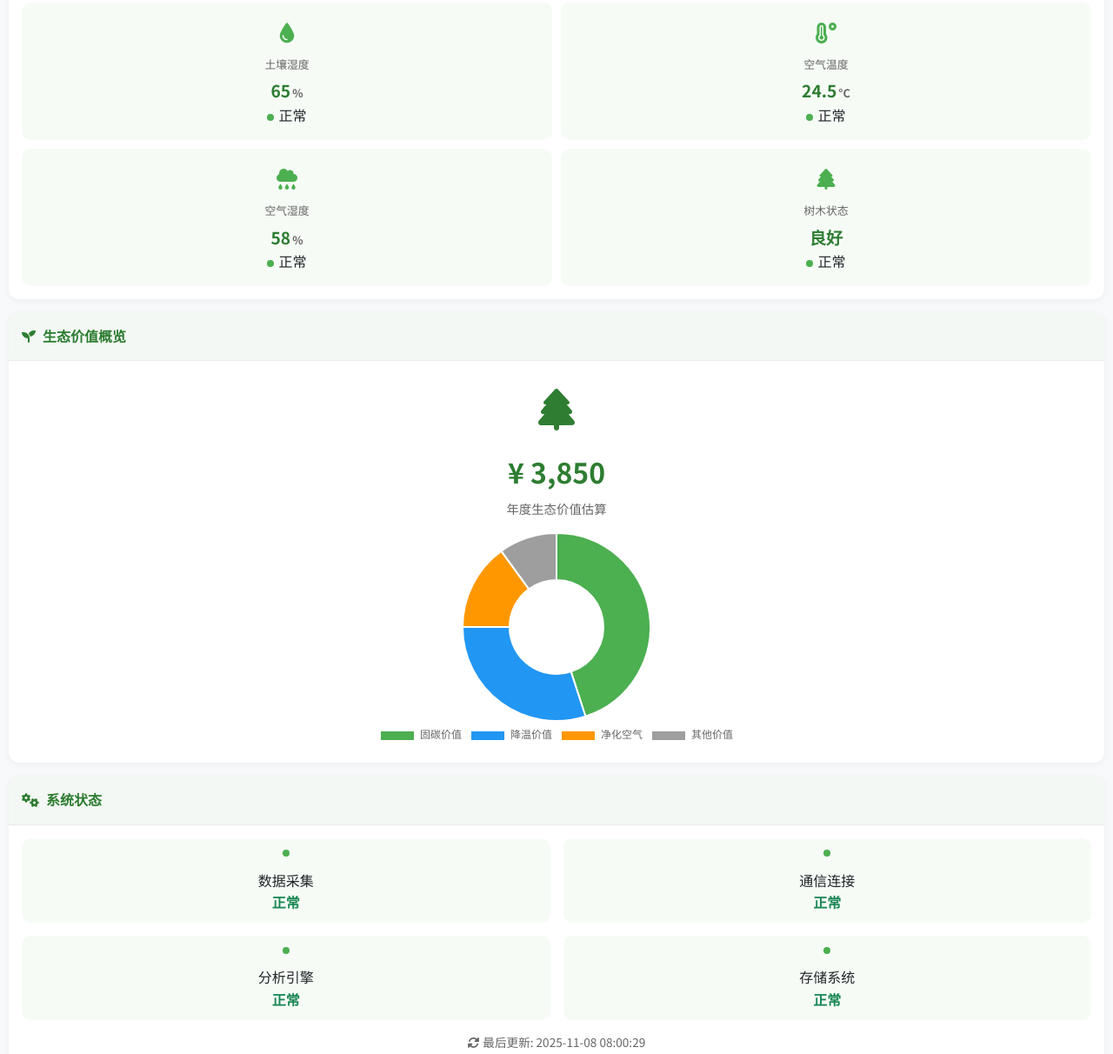
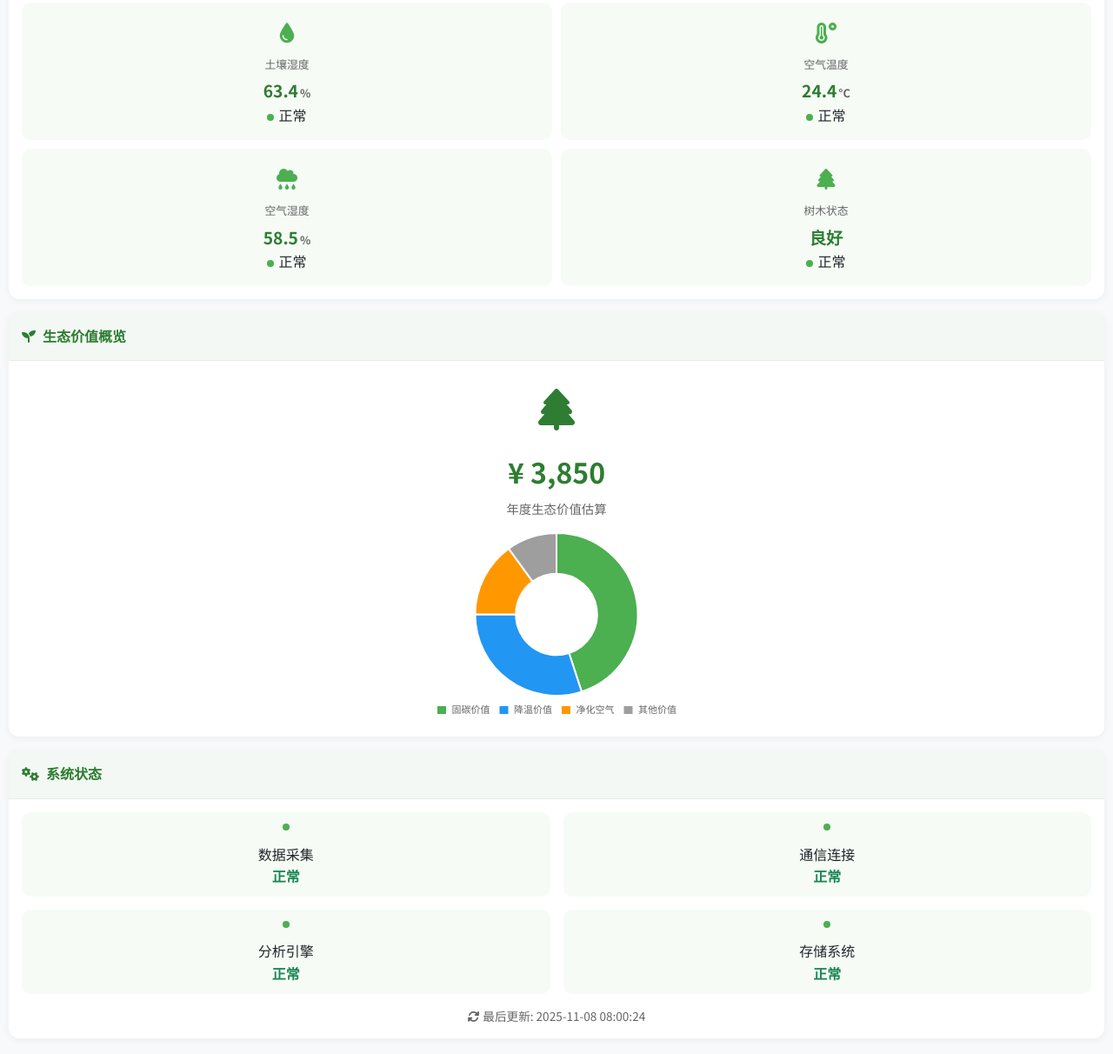
Before and after one commit to wdr-blip/tree-health, a plain HTML site: page index.html in a window 1280 px wide. Shown: the part 597-1809 px from the top of the page at 87% size. Drawn offline with nearby package versions, Linux system fonts and the light colour scheme.

Commit message:
Update index.html

```diff
--- a/index.html
+++ b/index.html
@@ -3,7 +3,7 @@
 
 <head>
     <meta charset="UTF-8">
-    <meta name="viewport" content="width=device-width, initial-scale=1.0">
+    <meta name="viewport" content="width=device-width, initial-scale=1.0, maximum-scale=1.0, user-scalable=no">
     <title>树联网 - 健康监测与生态价值评估系统</title>
     <link href="https://cdn.jsdelivr.net/npm/bootstrap@5.3.0-alpha1/dist/css/bootstrap.min.css" rel="stylesheet">
     <link rel="stylesheet" href="https://cdnjs.cloudflare.com/ajax/libs/font-awesome/6.0.0/css/all.min.css">
@@ -31,6 +31,7 @@
             background-color: var(--light-bg);
             color: var(--text-color);
             line-height: 1.6;
+            padding-bottom: 20px;
         }
 
         .container {
@@ -83,10 +84,23 @@
         .page {
             display: none;
             padding: 15px 0 30px;
+            animation: fadeIn 0.5s ease;
         }
 
         .page.active {
             display: block;
+        }
+
+        @keyframes fadeIn {
+            from {
+                opacity: 0;
+                transform: translateY(10px);
+            }
+
+            to {
+                opacity: 1;
+                transform: translateY(0);
+            }
         }
 
         .header {
@@ -306,8 +320,9 @@
         /* 图表容器 */
         .chart-container {
             position: relative;
-            height: 250px;
+            height: 220px;
             width: 100%;
+            margin: 0 auto;
         }
 
         /* 脉冲动画 */
@@ -332,6 +347,21 @@
         /* 底部安全区域 */
         .safe-area {
             height: 20px;
+        }
+
+        /* 数据更新动画 */
+        .data-update {
+            animation: dataFlash 0.5s ease;
+        }
+
+        @keyframes dataFlash {
+            0% {
+                background-color: rgba(76, 175, 80, 0.2);
+            }
+
+            100% {
+                background-color: transparent;
+            }
         }
     </style>
 </head>
@@ -375,28 +405,28 @@
                 <div class="col-6">
                     <div class="kpi-card">
                         <div class="icon"><i class="fas fa-leaf"></i></div>
-                        <div class="value" id="healthScore">--</div>
+                        <div class="value" id="healthScore">86</div>
                         <div class="label">健康评分</div>
                     </div>
                 </div>
                 <div class="col-6">
                     <div class="kpi-card">
                         <div class="icon"><i class="fas fa-wind"></i></div>
-                        <div class="value" id="carbonValue">--</div>
+                        <div class="value" id="carbonValue">12.5</div>
                         <div class="label">固碳量(kg)</div>
                     </div>
                 </div>
                 <div class="col-6">
                     <div class="kpi-card">
                         <div class="icon"><i class="fas fa-temperature-low"></i></div>
-                        <div class="value" id="coolingEffect">--</div>
+                        <div class="value" id="coolingEffect">2.5</div>
                         <div class="label">降温效果(°C)</div>
                     </div>
                 </div>
                 <div class="col-6">
                     <div class="kpi-card">
                         <div class="icon"><i class="fas fa-tree"></i></div>
-                        <div class="value" id="treeState">--</div>
+                        <div class="value" id="treeState">良好</div>
                         <div class="label">树木状态</div>
                     </div>
                 </div>
@@ -413,27 +443,26 @@
                         <div class="value-card">
                             <div class="icon"><i class="fas fa-tint"></i></div>
                             <div class="label">土壤湿度</div>
-                            <div class="value"><span id="soilMoisture">--</span><span class="unit">%</span>
-                            </div>
-                            <div class="status-indicator status-normal"></div><span id="soilLevelLabel">--</span>
+                            <div class="value"><span id="soilMoisture">65</span><span class="unit">%</span></div>
+                            <div class="status-indicator status-normal"></div><span id="soilLevelLabel">正常</span>
                         </div>
                         <div class="value-card">
                             <div class="icon"><i class="fas fa-temperature-high"></i></div>
                             <div class="label">空气温度</div>
-                            <div class="value"><span id="airTemp">--</span><span class="unit">°C</span></div>
-                            <div class="status-indicator status-normal"></div><span id="airStatus">--</span>
+                            <div class="value"><span id="airTemp">24.5</span><span class="unit">°C</span></div>
+                            <div class="status-indicator status-normal"></div><span id="airStatus">正常</span>
                         </div>
                         <div class="value-card">
                             <div class="icon"><i class="fas fa-cloud-rain"></i></div>
                             <div class="label">空气湿度</div>
-                            <div class="value"><span id="airHumi">--</span><span class="unit">%</span></div>
-                            <div class="status-indicator status-normal"></div><span id="airHumiLabel">--</span>
+                            <div class="value"><span id="airHumi">58</span><span class="unit">%</span></div>
+                            <div class="status-indicator status-normal"></div><span id="airHumiLabel">正常</span>
                         </div>
                         <div class="value-card">
                             <div class="icon"><i class="fas fa-tree"></i></div>
                             <div class="label">树木状态</div>
-                            <div class="value"><span id="treeStateCard">--</span></div>
-                            <div class="status-indicator status-normal"></div><span id="treeStateLabel">--</span>
+                            <div class="value"><span id="treeStateCard">良好</span></div>
+                            <div class="status-indicator status-normal"></div><span id="treeStateLabel">正常</span>
                         </div>
                     </div>
                 </div>
@@ -511,38 +540,38 @@
                         <div class="value-card">
                             <div class="icon"><i class="fas fa-tint"></i></div>
                             <div class="label">土壤湿度</div>
-                            <div class="value"><span id="soilMoistureMonitor">--</span><span class="unit">%</span></div>
-                            <div class="status-indicator status-normal"></div><span id="soilLevelLabelMonitor">--</span>
+                            <div class="value"><span id="soilMoistureMonitor">65</span><span class="unit">%</span></div>
+                            <div class="status-indicator status-normal"></div><span id="soilLevelLabelMonitor">正常</span>
                         </div>
                         <div class="value-card">
                             <div class="icon"><i class="fas fa-temperature-high"></i></div>
                             <div class="label">空气温度</div>
-                            <div class="value"><span id="airTempMonitor">--</span><span class="unit">°C</span></div>
-                            <div class="status-indicator status-normal"></div><span id="airStatusMonitor">--</span>
+                            <div class="value"><span id="airTempMonitor">24.5</span><span class="unit">°C</span></div>
+                            <div class="status-indicator status-normal"></div><span id="airStatusMonitor">正常</span>
                         </div>
                         <div class="value-card">
                             <div class="icon"><i class="fas fa-cloud-rain"></i></div>
                             <div class="label">空气湿度</div>
-                            <div class="value"><span id="airHumiMonitor">--</span><span class="unit">%</span></div>
-                            <div class="status-indicator status-normal"></div><span id="airHumiLabelMonitor">--</span>
+                            <div class="value"><span id="airHumiMonitor">58</span><span class="unit">%</span></div>
+                            <div class="status-indicator status-normal"></div><span id="airHumiLabelMonitor">正常</span>
                         </div>
                         <div class="value-card">
                             <div class="icon"><i class="fas fa-smog"></i></div>
                             <div class="label">二氧化碳</div>
-                            <div class="value"><span id="co2">--</span><span class="unit">ppm</span></div>
-                            <div class="status-indicator status-normal"></div><span id="co2Label">--</span>
+                            <div class="value"><span id="co2">420</span><span class="unit">ppm</span></div>
+                            <div class="status-indicator status-normal"></div><span id="co2Label">正常</span>
                         </div>
                         <div class="value-card">
                             <div class="icon"><i class="fas fa-sun"></i></div>
                             <div class="label">光照强度</div>
-                            <div class="value"><span id="lightIntensity">--</span><span class="unit">lux</span></div>
-                            <div class="status-indicator status-normal"></div><span id="lightLevel">--</span>
+                            <div class="value"><span id="lightIntensity">8500</span><span class="unit">lux</span></div>
+                            <div class="status-indicator status-normal"></div><span id="lightLevel">充足</span>
                         </div>
                         <div class="value-card">
                             <div class="icon"><i class="fas fa-weight-hanging"></i></div>
                             <div class="label">树木倾斜</div>
-                            <div class="value"><span id="treeTilt">--</span><span class="unit">mm</span></div>
-                            <div class="status-indicator status-normal"></div><span id="tiltLabel">--</span>
+                            <div class="value"><span id="treeTilt">2.5</span><span class="unit">mm</span></div>
+                            <div class="status-indicator status-normal"></div><span id="tiltLabel">正常</span>
                         </div>
                     </div>
 
@@ -559,7 +588,7 @@
                     <i class="fas fa-heartbeat me-2"></i>树木健康评分
                 </div>
                 <div class="card-body text-center">
-                    <div class="health-score" id="healthScoreLarge">--</div>
+                    <div class="health-score" id="healthScoreLarge">86</div>
                     <div class="mb-3">整体健康状况良好</div>
 
                     <div class="d-flex justify-content-between mb-1">
@@ -597,9 +626,9 @@
                     <div class="alert-status">
                         <h5><i class="fas fa-check-circle me-2 text-success"></i>树木直立正常</h5>
                         <p class="mb-0">树木姿态稳定，未检测到倒地风险</p>
-                        <p class="mb-0">病虫害: <span id="pestStatus">--</span></p>
-                        <p class="mb-0">土壤等级: <span id="soilLevelDisplay">--</span></p>
-                        <p class="mb-0">光照等级: <span id="lightLevelDisplay">--</span></p>
+                        <p class="mb-0">病虫害: <span id="pestStatus">无</span></p>
+                        <p class="mb-0">土壤等级: <span id="soilLevelDisplay">良好</span></p>
+                        <p class="mb-0">光照等级: <span id="lightLevelDisplay">充足</span></p>
                     </div>
 
                     <div class="mt-4">
@@ -765,9 +794,7 @@
     </div>
 
     <script src="https://cdn.jsdelivr.net/npm/bootstrap@5.3.0-alpha1/dist/js/bootstrap.bundle.min.js"></script>
-    <!-- mqtt.js (浏览器端 MQTT over WebSocket 客户端) -->
     <script src="https://unpkg.com/mqtt/dist/mqtt.min.js"></script>
-    <!-- 页面逻辑 -->
     <script>
         // 页面导航
         document.querySelectorAll('.nav-link').forEach(link => {
@@ -789,45 +816,61 @@
             });
         });
 
-        // 模拟数据更新
+        // 随机数据波动函数
+        function randomVariation(baseValue, range) {
+            return (baseValue + (Math.random() * range * 2 - range)).toFixed(1);
+        }
+
+        // 数据更新函数
         function updateData() {
-            // 更新KPI卡片数据
-            document.getElementById('healthScore').textContent = '86';
-            document.getElementById('carbonValue').textContent = '12.5';
-            document.getElementById('coolingEffect').textContent = '2.5';
-            document.getElementById('treeState').textContent = '良好';
+            // 基础数据值
+            const baseData = {
+                healthScore: 86,
+                carbonValue: 12.5,
+                coolingEffect: 2.5,
+                treeState: '良好',
+                soilMoisture: 65,
+                airTemp: 24.5,
+                airHumi: 58,
+                co2: 420,
+                lightIntensity: 8500,
+                treeTilt: 2.5
+            };
+
+            // 更新KPI卡片数据（带小幅度随机波动）
+            document.getElementById('healthScore').textContent = Math.round(randomVariation(baseData.healthScore, 2));
+            document.getElementById('carbonValue').textContent = randomVariation(baseData.carbonValue, 0.3);
+            document.getElementById('coolingEffect').textContent = randomVariation(baseData.coolingEffect, 0.2);
 
             // 更新环境监测数据
-            document.getElementById('soilMoisture').textContent = '65';
-            document.getElementById('soilLevelLabel').textContent = '正常';
-            document.getElementById('airTemp').textContent = '24.5';
-            document.getElementById('airStatus').textContent = '正常';
-            document.getElementById('airHumi').textContent = '58';
-            document.getElementById('airHumiLabel').textContent = '正常';
-            document.getElementById('treeStateCard').textContent = '良好';
-            document.getElementById('treeStateLabel').textContent = '正常';
+            const soilMoisture = randomVariation(baseData.soilMoisture, 3);
+            document.getElementById('soilMoisture').textContent = soilMoisture;
+            document.getElementById('soilMoistureMonitor').textContent = soilMoisture;
 
-            // 更新监测页面数据
-            document.getElementById('soilMoistureMonitor').textContent = '65';
-            document.getElementById('soilLevelLabelMonitor').textContent = '正常';
-            document.getElementById('airTempMonitor').textContent = '24.5';
-            document.getElementById('airStatusMonitor').textContent = '正常';
-            document.getElementById('airHumiMonitor').textContent = '58';
-            document.getElementById('airHumiLabelMonitor').textContent = '正常';
-            document.getElementById('co2').textContent = '420';
-            document.getElementById('co2Label').textContent = '正常';
-            document.getElementById('lightIntensity').textContent = '8500';
-            document.getElementById('lightLevel').textContent = '充足';
-            document.getElementById('treeTilt').textContent = '2.5';
-            document.getElementById('tiltLabel').textContent = '正常';
+            const airTemp = randomVariation(baseData.airTemp, 0.8);
+            document.getElementById('airTemp').textContent = airTemp;
+            document.getElementById('airTempMonitor').textContent = airTemp;
 
-            // 更新健康评分
-            document.getElementById('healthScoreLarge').textContent = '86';
+            const airHumi = randomVariation(baseData.airHumi, 3);
+            document.getElementById('airHumi').textContent = airHumi;
+            document.getElementById('airHumiMonitor').textContent = airHumi;
 
-            // 更新状态监测数据
-            document.getElementById('pestStatus').textContent = '无';
-            document.getElementById('soilLevelDisplay').textContent = '良好';
-            document.getElementById('lightLevelDisplay').textContent = '充足';
+            // 添加数据更新动画
+            const elements = [
+                document.getElementById('healthScore'),
+                document.getElementById('carbonValue'),
+                document.getElementById('coolingEffect'),
+                document.getElementById('soilMoisture'),
+                document.getElementById('airTemp'),
+                document.getElementById('airHumi')
+            ];
+
+            elements.forEach(el => {
+                if (el) {
+                    el.classList.add('data-update');
+                    setTimeout(() => el.classList.remove('data-update'), 500);
+                }
+            });
 
             // 更新最后更新时间
             const now = new Date();
@@ -840,18 +883,13 @@
         function initCharts() {
             // 生态价值图表
             const ecoValueCtx = document.getElementById('ecoValueChart').getContext('2d');
-            const ecoValueChart = new Chart(ecoValueCtx, {
+            new Chart(ecoValueCtx, {
                 type: 'doughnut',
                 data: {
                     labels: ['固碳价值', '降温价值', '净化空气', '其他价值'],
                     datasets: [{
                         data: [45, 30, 15, 10],
-                        backgroundColor: [
-                            '#4caf50',
-                            '#2196f3',
-                            '#ff9800',
-                            '#9e9e9e'
-                        ]
+                        backgroundColor: ['#4caf50', '#2196f3', '#ff9800', '#9e9e9e']
                     }]
                 },
                 options: {
@@ -859,7 +897,13 @@
                     maintainAspectRatio: false,
                     plugins: {
                         legend: {
-                            position: 'bottom'
+                            position: 'bottom',
+                            labels: {
+                                boxWidth: 12,
+                                font: {
+                                    size: 11
+                                }
+                            }
                         }
                     }
                 }
@@ -867,7 +911,7 @@
 
             // 环境数据趋势图
             const envCtx = document.getElementById('environmentChart').getContext('2d');
-            const envChart = new Chart(envCtx, {
+            new Chart(envCtx, {
                 type: 'line',
                 data: {
                     labels: ['08:00', '10:00', '12:00', '14:00', '16:00', '18:00'],
@@ -877,14 +921,16 @@
                             data: [22, 24, 26, 25, 23, 21],
                             borderColor: '#ff9800',
                             backgroundColor: 'rgba(255, 152, 0, 0.1)',
-                            tension: 0.4
+                            tension: 0.4,
+                            fill: true
                         },
                         {
                             label: '土壤湿度 (%)',
                             data: [60, 58, 55, 62, 65, 63],
                             borderColor: '#4caf50',
                             backgroundColor: 'rgba(76, 175, 80, 0.1)',
-                            tension: 0.4
+                            tension: 0.4,
+                            fill: true
                         }
                     ]
                 },
@@ -893,7 +939,28 @@
                     maintainAspectRatio: false,
                     scales: {
                         y: {
-                            beginAtZero: false
+                            beginAtZero: false,
+                            ticks: {
+                                font: {
+                                    size: 10
+                                }
+                            }
+                        },
+                        x: {
+                            ticks: {
+                                font: {
+                                    size: 10
+                                }
+                            }
+                        }
+                    },
+                    plugins: {
+                        legend: {
+                            labels: {
+                                font: {
+                                    size: 11
+                                }
+                            }
                         }
                     }
                 }
@@ -901,7 +968,7 @@
 
             // 生态价值趋势图
             const ecoTrendCtx = document.getElementById('ecoTrendChart').getContext('2d');
-            const ecoTrendChart = new Chart(ecoTrendCtx, {
+            new Chart(ecoTrendCtx, {
                 type: 'line',
                 data: {
                     labels: ['1月', '2月', '3月', '4月', '5月', '6月', '7月', '8月', '9月', '10月', '11月', '12月'],
@@ -919,7 +986,19 @@
                     maintainAspectRatio: false,
                     scales: {
                         y: {
-                            beginAtZero: true
+                            beginAtZero: true,
+                            ticks: {
+                                font: {
+                                    size: 10
+                                }
+                            }
+                        },
+                        x: {
+                            ticks: {
+                                font: {
+                                    size: 10
+                                }
+                            }
                         }
                     }
                 }
@@ -927,18 +1006,13 @@
 
             // 第二个生态价值图表
             const ecoValueCtx2 = document.getElementById('ecoValueChart2').getContext('2d');
-            const ecoValueChart2 = new Chart(ecoValueCtx2, {
+            new Chart(ecoValueCtx2, {
                 type: 'pie',
                 data: {
                     labels: ['固碳价值', '降温价值', '净化空气', '其他价值'],
                     datasets: [{
                         data: [45, 30, 15, 10],
-                        backgroundColor: [
-                            '#4caf50',
-                            '#2196f3',
-                            '#ff9800',
-                            '#9e9e9e'
-                        ]
+                        backgroundColor: ['#4caf50', '#2196f3', '#ff9800', '#9e9e9e']
                     }]
                 },
                 options: {
@@ -946,7 +1020,13 @@
                     maintainAspectRatio: false,
                     plugins: {
                         legend: {
-                            position: 'bottom'
+                            position: 'bottom',
+                            labels: {
+                                boxWidth: 12,
+                                font: {
+                                    size: 11
+                                }
+                            }
                         }
                     }
                 }
@@ -958,8 +1038,8 @@
             updateData();
             initCharts();
 
-            // 模拟实时数据更新
-            setInterval(updateData, 5000);
+            // 模拟实时数据更新（每8秒更新一次）
+            setInterval(updateData, 8000);
         });
     </script>
 </body>
```
